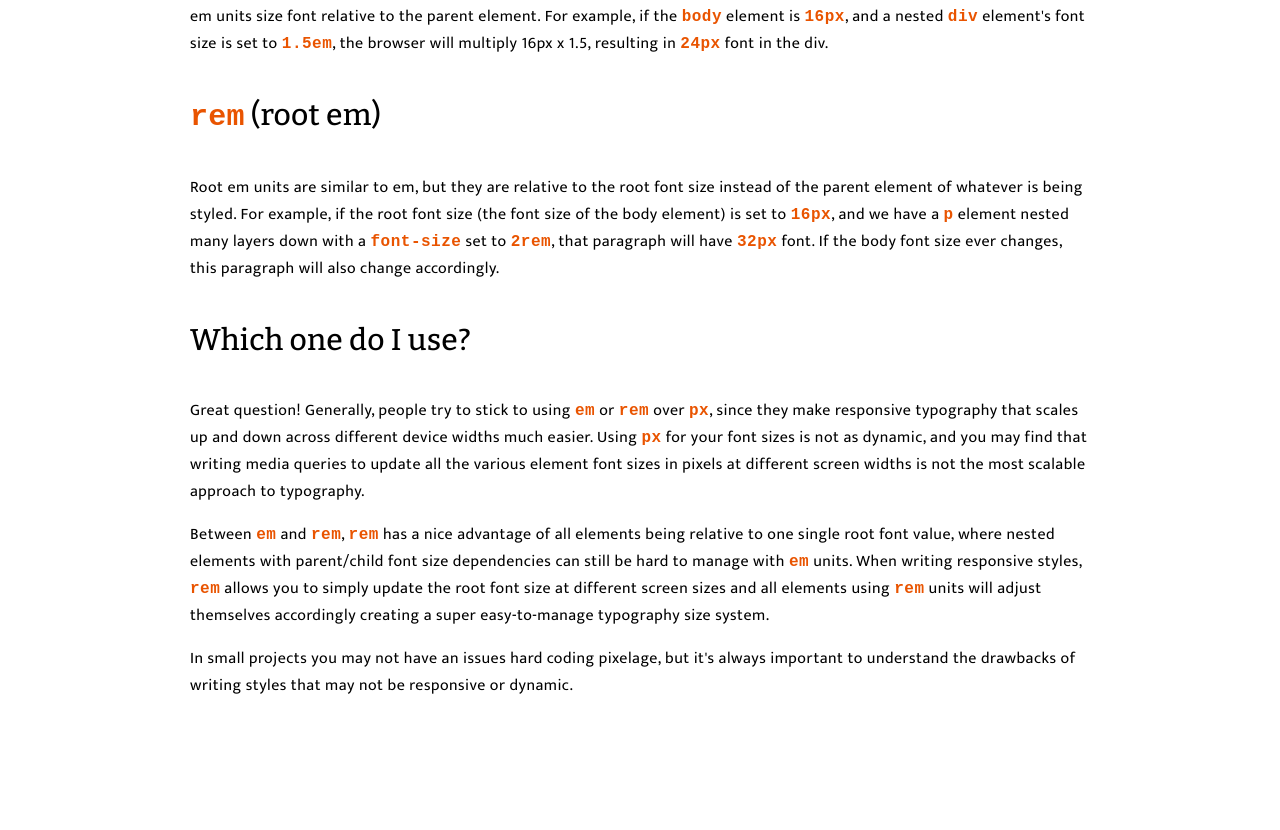
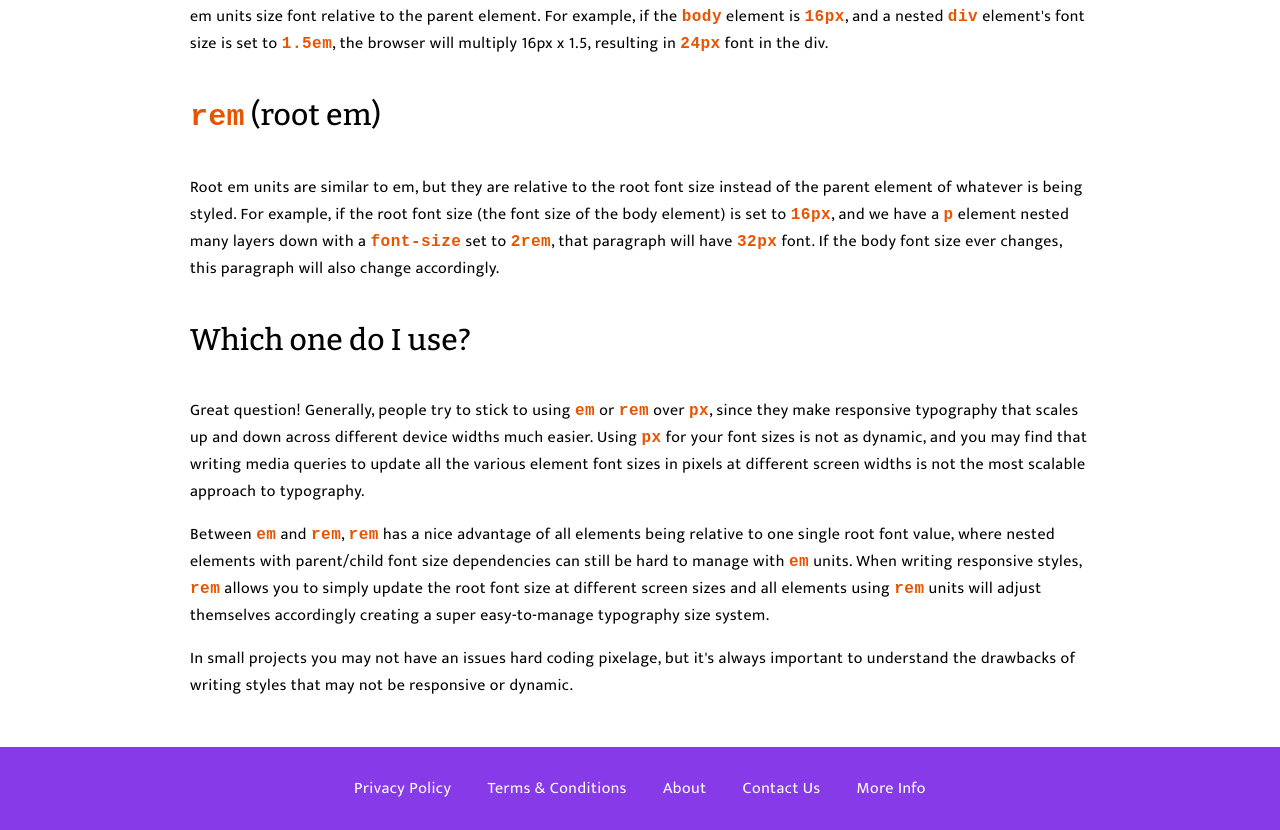
Before and after one commit to Dimisz/css, a plain HTML site: page blog-post-project/index.html in a window 1280 px wide. Shown: the part 2124-2954 px from the top of the page. Before the commit the page ends 2871 px from the top, so only its background shows below. Drawn offline with nearby package versions, Linux system fonts and the light colour scheme.

Commit message:
Completed the footer

```diff
--- a/blog-post-project/index.html
+++ b/blog-post-project/index.html
@@ -75,7 +75,15 @@
     <p>
       In small projects you may not have an issues hard coding pixelage, but it's always important to understand the drawbacks of writing styles that may not be responsive or dynamic.
     </p>
-
   </div>
+  <footer>
+    <ul>
+      <li><a href="#privacy-policy">Privacy Policy</a></li>
+      <li><a href="#terms">Terms & Conditions</a></li>
+      <li><a href="#about">About</a></li>
+      <li><a href="#contact">Contact Us</a></li>
+      <li><a href="#info">More Info</a></li>
+    </ul>
+  </footer>
 </body>
 </html>
--- a/blog-post-project/styles.css
+++ b/blog-post-project/styles.css
@@ -91,3 +91,30 @@ code {
   color: #e95400;
   font-weight: bold;
 }
+
+footer {
+  background-color: #863ae8;
+}
+
+footer ul {
+  list-style: none;
+  width: 100%;
+  max-width: 900px;
+  margin: 0 auto;
+  text-align: center;
+  padding: 28px 0;
+}
+
+footer ul li {
+  display: inline;
+  padding: 0 16px;
+}
+
+footer ul li a {
+  text-decoration: none;
+  color: white;
+}
+
+footer ul li a:hover {
+  text-decoration: underline;
+}
```
